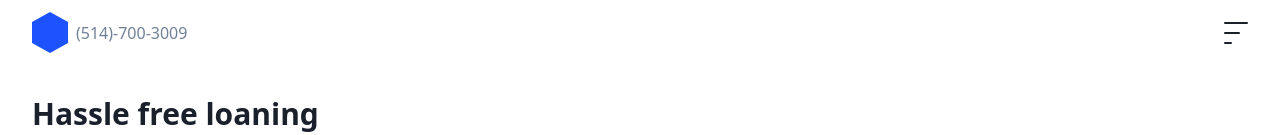
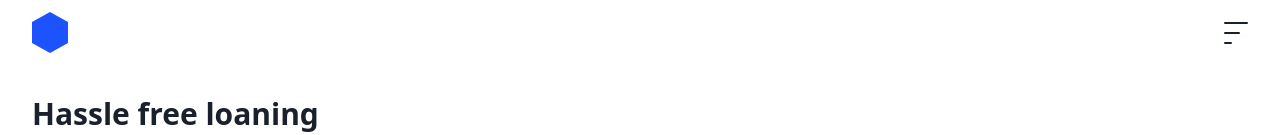
Before and after one commit to acetdecastro/sapphir-landing-page, a React (Create React App) app: page / in a window 1280 px wide. Shown: the top 135 px of the page. Built offline with nearby package versions, Linux system fonts and the light colour scheme; a web font is replaced by a local one.

Commit message:
Removed number in Nav.js

```diff
--- a/src/components/Nav.js
+++ b/src/components/Nav.js
@@ -4,12 +4,10 @@
 const Nav = () => {
   return (
     <nav className="flex justify-between items-center">
-      <div className="flex justify-between items-center space-x-2">
+      <div className="flex justify-between items-center">
         <a href="/">
           <div className="blue-hexagon"></div>
         </a>
-
-        <span className="text-gray-600 leading-5">(514)-700-3009</span>
       </div>
 
       <Burger />
```
